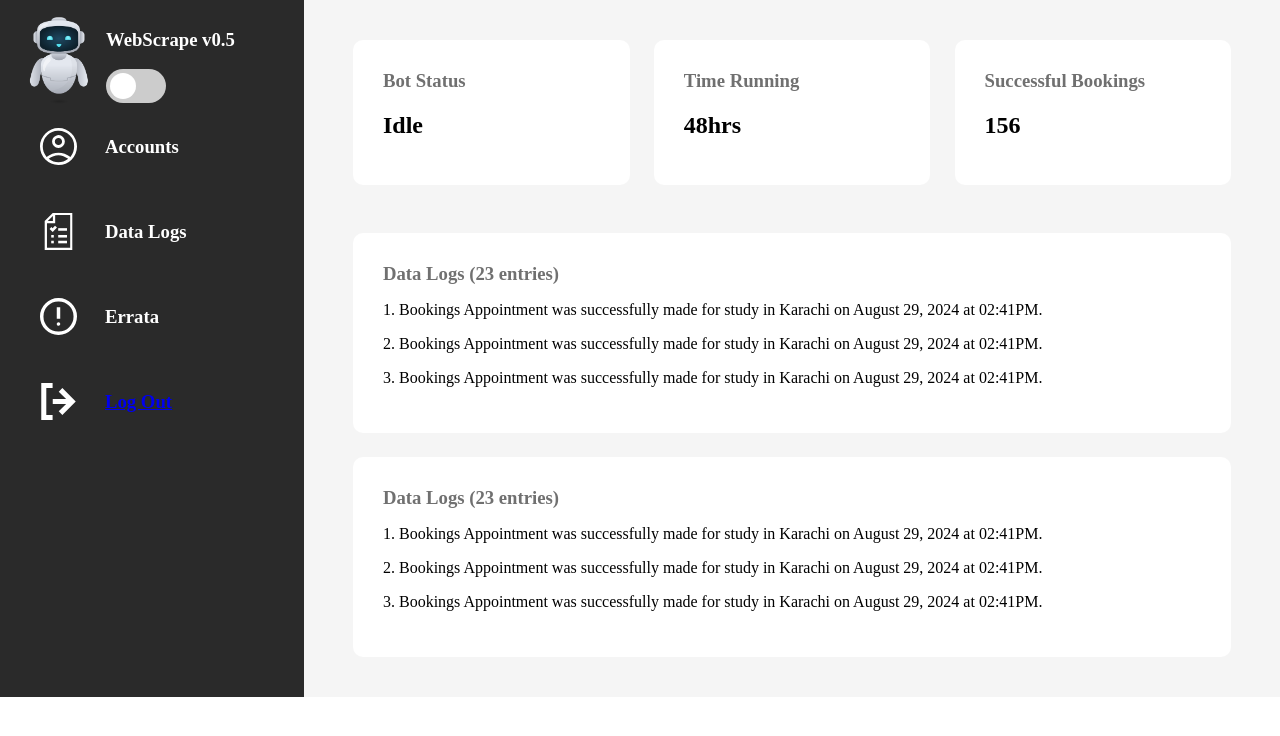
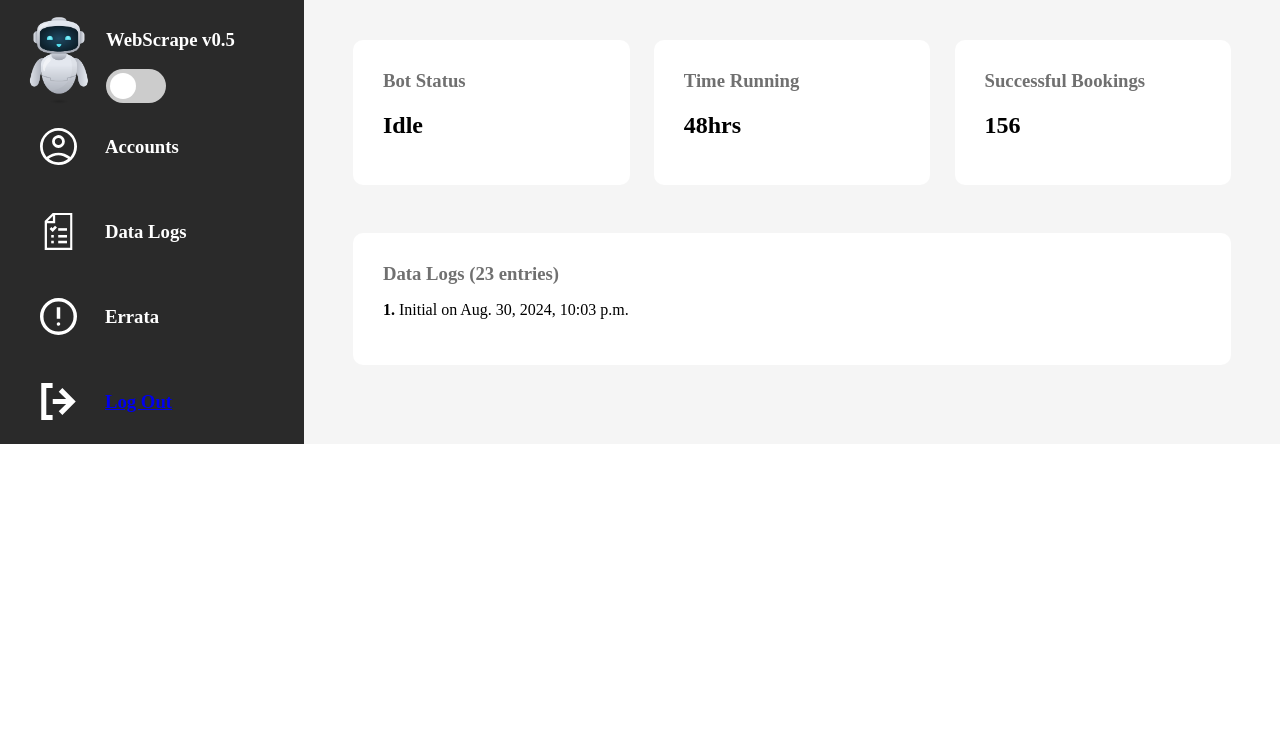
Before and after one commit to akintolatech/webScrapper, a Django app: page /dashboard/ in a window 1280 px wide. Shown: the top 736 px of the page. Run offline with Django 5.2, Linux system fonts and the light colour scheme; a user stored in the database is signed in; data comes from the database, SQL or seed files in the repository; both versions use the stored data as it was after the commit.

Commit message:
Log schema

```diff
--- a/authenticator/templates/authenticator/pages/dashboard.html
+++ b/authenticator/templates/authenticator/pages/dashboard.html
@@ -99,28 +99,11 @@
 
                 <div class="logs-container">
                     <h3>Data Logs (23 entries)</h3>
-                    <p>
-                        1. Bookings Appointment was successfully made for study in Karachi on August 29, 2024 at 02:41PM.
-                    </p>
-                    <p>
-                        2. Bookings Appointment was successfully made for study in Karachi on August 29, 2024 at 02:41PM.
-                    </p>
-                    <p>
-                        3. Bookings Appointment was successfully made for study in Karachi on August 29, 2024 at 02:41PM.
-                    </p>
-                </div>
-
-                <div class="logs-container">
-                    <h3>Data Logs (23 entries)</h3>
-                    <p>
-                        1. Bookings Appointment was successfully made for study in Karachi on August 29, 2024 at 02:41PM.
-                    </p>
-                    <p>
-                        2. Bookings Appointment was successfully made for study in Karachi on August 29, 2024 at 02:41PM.
-                    </p>
-                    <p>
-                        3. Bookings Appointment was successfully made for study in Karachi on August 29, 2024 at 02:41PM.
-                    </p>
+                    {% for log in logs %}
+                        <p>
+                            <strong>{{ forloop.counter }}.</strong> {{ log.log_details }} on {{ log.created }}
+                        </p>
+                    {% endfor %}
                 </div>
 
             </div>
--- a/authenticator/views.py
+++ b/authenticator/views.py
@@ -2,6 +2,7 @@ from django.shortcuts import render, redirect
 from django.contrib.auth import authenticate, login, logout
 from django.contrib.auth.decorators import login_required
 from botengine.models import Bot
+from botengine.models import Log
 
 
 # Create your views here.
@@ -29,9 +30,11 @@ def dashboard(request):
     if request.user.is_authenticated:
 
         bot = Bot.objects.get(id=1)
+        logs = Log.objects.all()
 
         context = {
-            "bot": bot
+            "bot": bot,
+            "logs" : logs
         }
 
         return render(request, 'authenticator/pages/dashboard.html', context)
--- a/botengine/admin.py
+++ b/botengine/admin.py
@@ -1,5 +1,6 @@
 from django.contrib import admin
-from .models import Bot
+from .models import Bot, Log
 
 # Register your models here.
 admin.site.register(Bot)
+admin.site.register(Log)
```
Also changed, not shown: botengine/migrations/0002_log.py (added), db.sqlite3.
